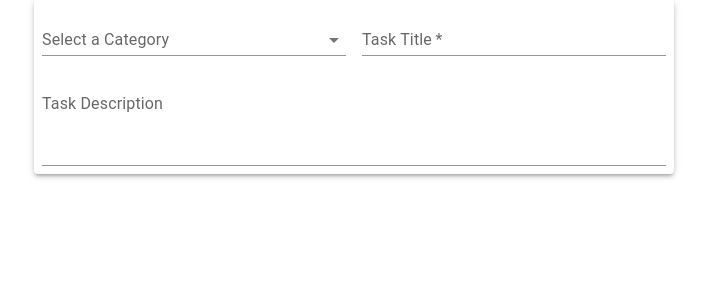
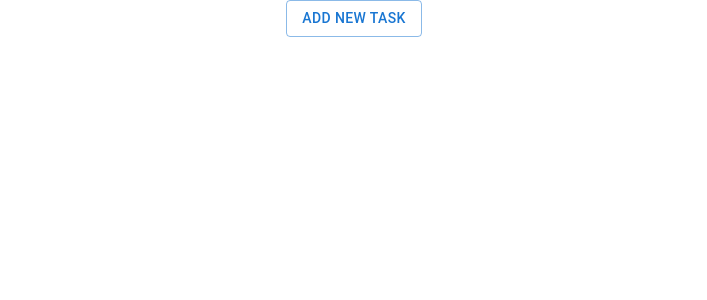
Before and after one commit to ThiagoLG/todo-list-v2, a React (Vite) app: page / in a window 1280 px wide. Shown: the top 300 px of the page, without its empty margins (286-993 px from the left). Built offline with nearby package versions, Linux system fonts and the light colour scheme.

Commit message:
Expanding task creation form with new fields

```diff
--- a/package.json
+++ b/package.json
@@ -11,8 +11,9 @@
     "eslint": "eslint src --ext .ts,.tsx"
   },
   "dependencies": {
-    "@emotion/react": "^11.10.6",
-    "@emotion/styled": "^11.10.6",
+    "@emotion/react": "^11.10.8",
+    "@emotion/styled": "^11.10.8",
+    "@mui/icons-material": "^5.11.16",
     "@mui/material": "^5.12.2",
     "localforage": "^1.10.0",
     "match-sorter": "^6.3.1",
--- a/src/pages/Home/TaskForm/index.tsx
+++ b/src/pages/Home/TaskForm/index.tsx
@@ -1,33 +1,100 @@
-import { Autocomplete, Box, Paper, TextField } from '@mui/material'
+import {
+  Autocomplete,
+  Box,
+  Button,
+  Chip,
+  Paper,
+  TextField,
+} from '@mui/material'
 import { FormGroup, SelectOptionIndicator, TaskFormContainer } from './styles'
+import TaskAltSharpIcon from '@mui/icons-material/TaskAltSharp'
+import { useState } from 'react'
+
+interface CategoryOptions {
+  id: number
+  color: string
+  value: string
+}
+
+interface TaskTagItem {
+  id: number
+  value: string
+  color: string
+  category: string
+}
 
 export function TaskForm() {
-  const categories = [
+  const tagsList: TaskTagItem[] = [
+    {
+      id: 1,
+      value: 'Front-end',
+      color: '#b53f3f',
+      category: 'Front-end',
+    },
+    {
+      id: 2,
+      value: 'Back-end',
+      color: '#3f51b5',
+      category: 'Back-end',
+    },
+    {
+      id: 3,
+      value: 'Mobile',
+      color: '#00ff26',
+      category: 'Mobile',
+    },
+    {
+      id: 4,
+      value: 'Design',
+      color: '#3f51b5',
+      category: 'Design',
+    },
+    {
+      id: 5,
+      value: 'DevOps',
+      color: '#ff00ae',
+      category: 'DevOps',
+    },
+  ]
+  const categories: CategoryOptions[] = [
     {
       id: 1,
       color: 'red',
-      value: 'Compras',
+      value: 'Shopping',
     },
     {
       id: 2,
       color: 'green',
-      value: 'Estudos',
+      value: 'Studies',
     },
     {
       id: 3,
       color: 'blue',
-      value: 'Compras',
+      value: 'Entertrainment',
+    },
+    {
+      id: 4,
+      color: 'black',
+      value: 'Other',
     },
   ]
+  const [tags, setTags] = useState<TaskTagItem[]>(tagsList)
 
   return (
     <div className="formContainer">
       <TaskFormContainer>
-        <Paper elevation={3}>
+        <Paper
+          elevation={3}
+          sx={{
+            'margin-top': '1rem',
+            padding: '1rem',
+          }}
+        >
           <div className="row">
             {/* Category Field */}
             <FormGroup size={5}>
               <Autocomplete
+                aria-required
                 id="taskCategory"
                 fullWidth
                 options={categories}
@@ -44,7 +111,7 @@ export function TaskForm() {
                     label="Select a Category"
                     inputProps={{
                       ...params.inputProps,
-                      autoComplete: 'new-password',
+                      autoComplete: 'Category',
                     }}
                     variant="standard"
                   />
@@ -65,16 +132,94 @@ export function TaskForm() {
             </FormGroup>
           </div>
 
-          {/*  Task Description */}
           <div className="row">
+            {/* Address */}
+            <FormGroup size={10}>
+              <TextField id="task-address" label="Address" variant="standard" />
+            </FormGroup>
+          </div>
+
+          <div className="row">
+            {/* Price */}
+            <FormGroup size={4}>
+              <TextField
+                id="task-medium-price"
+                label="Task Medium Price"
+                variant="standard"
+              />
+            </FormGroup>
+            {/* WeekDays opened */}
+            <FormGroup size={3}>
+              <TextField
+                id="task-week-days"
+                label="Weekdays Opened"
+                variant="standard"
+              />
+            </FormGroup>
+            {/* Opening Hours */}
+            <FormGroup size={3}>
+              <TextField
+                id="task-opening-hours"
+                label="Opening Hours"
+                variant="standard"
+              />
+            </FormGroup>
+          </div>
+
+          <div className="row">
+            {/*  Task Description */}
             <FormGroup size={10}>
               <TextField
                 id="task-description"
                 label="Task Description"
                 multiline
-                rows={3}
+                rows={5}
                 variant="standard"
               />
+            </FormGroup>
+          </div>
+
+          <div className="row">
+            {/*  Tags */}
+            <FormGroup size={10}>
+              <Autocomplete
+                id="task=tags"
+                multiple
+                options={tags}
+                renderTags={(tagValue, getTagProps) => {
+                  return tagValue.map((option, index) => (
+                    <Chip
+                      {...getTagProps({ index })}
+                      label={option.value}
+                      key={option.value}
+                      sx={{
+                        backgroundColor: option.color,
+                      }}
+                    />
+                  ))
+                }}
+                getOptionLabel={(option) => option.value}
+                renderInput={(params) => (
+                  <TextField
+                    {...params}
+                    placeholder="Add Tag"
+                    variant="standard"
+                  />
+                )}
+              ></Autocomplete>
+            </FormGroup>
+          </div>
+
+          <div className="row">
+            {/*  Task Description */}
+            <FormGroup size={10}>
+              <Button
+                variant="outlined"
+                color="success"
+                startIcon={<TaskAltSharpIcon />}
+              >
+                Create Task
+              </Button>
             </FormGroup>
           </div>
         </Paper>
--- a/src/pages/Home/index.tsx
+++ b/src/pages/Home/index.tsx
@@ -1,10 +1,29 @@
+import { Box, Button } from '@mui/material'
+import { useState } from 'react'
 import { HomeContainer } from './styles'
 import { TaskForm } from './TaskForm'
 
 export function Home() {
+  const [showForm, setShowForm] = useState(false)
   return (
     <HomeContainer>
-      <TaskForm />
+      <Box sx={{ flex: 1, textAlign: 'center' }}>
+        <Button
+          variant="outlined"
+          sx={{ margin: 'auto' }}
+          onClick={() => {
+            setShowForm((show) => !show)
+          }}
+        >
+          Add new task
+        </Button>
+      </Box>
+
+      <Box
+        sx={{ transition: '200ms', transform: `scale(${showForm ? 1 : 0})` }}
+      >
+        <TaskForm />
+      </Box>
     </HomeContainer>
   )
 }
```
Also changed, not shown: 1 other file (tests, documents, lock files or other folders).
